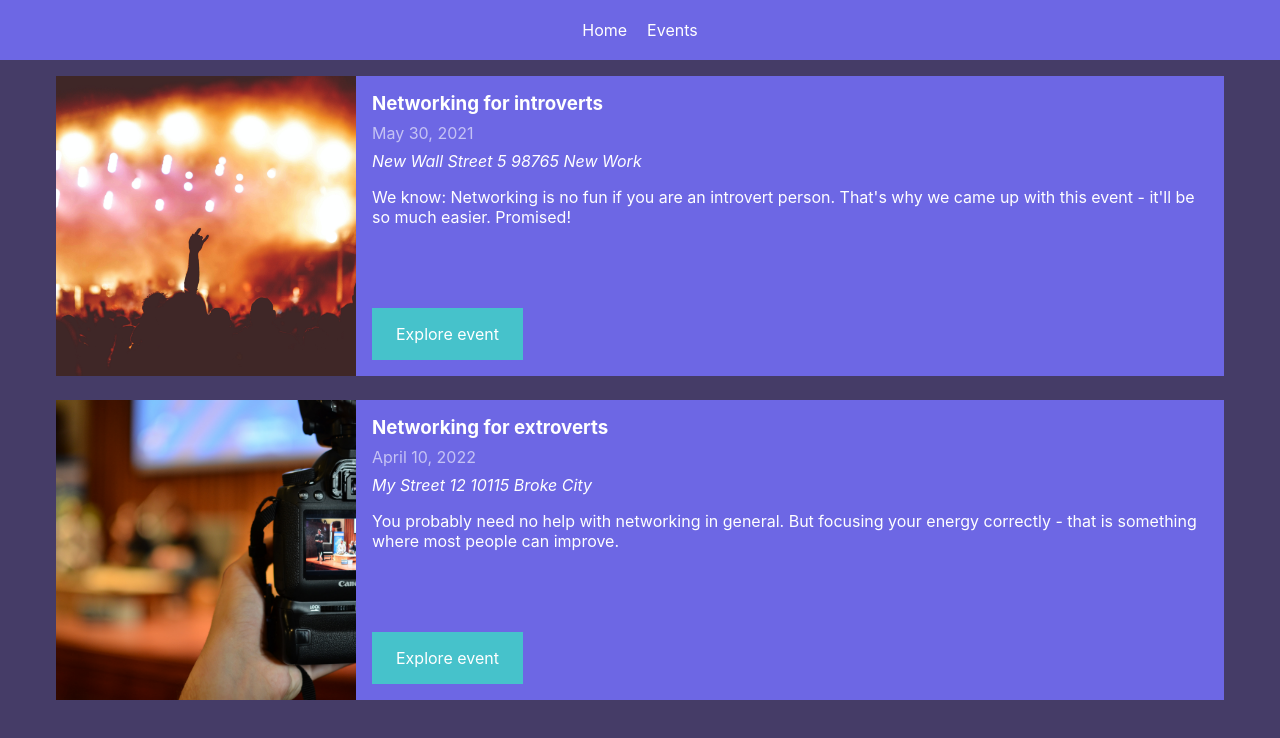
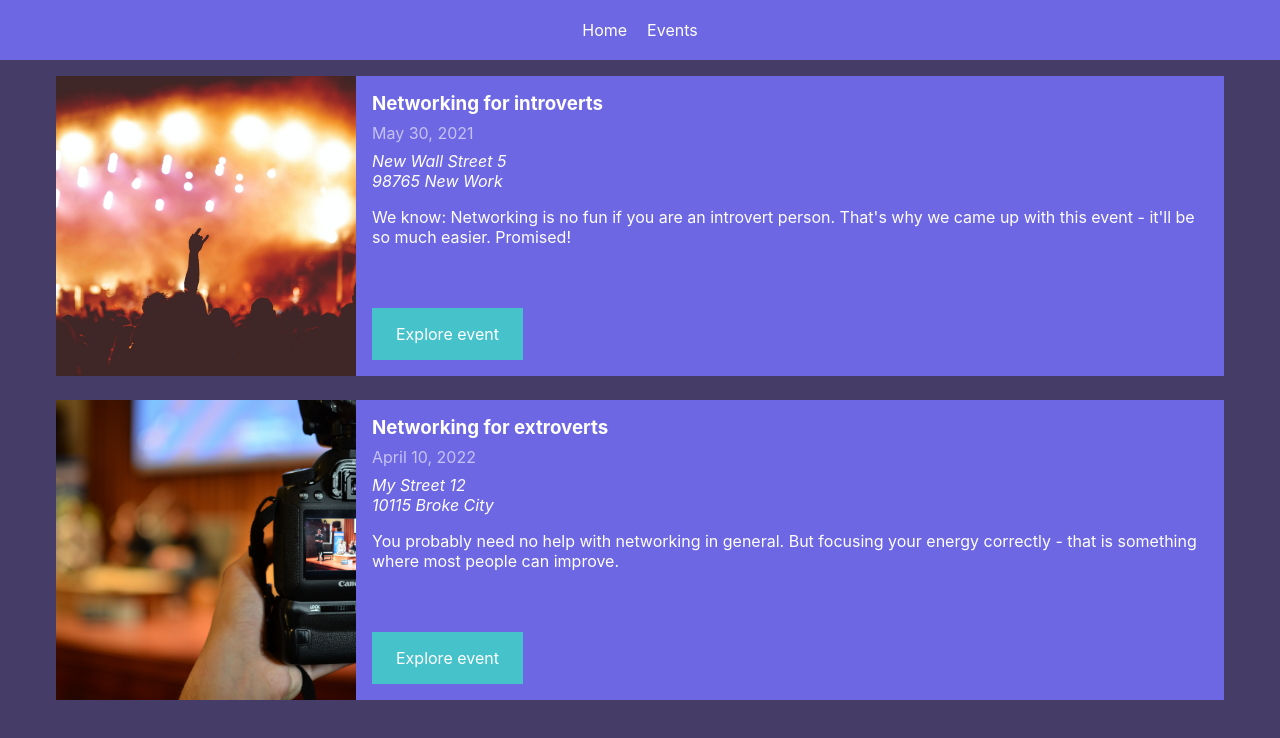
Before and after one commit to LunyovYuriy/next-events, a Next.js app: page / in a window 1280 px wide. Shown: the top 738 px of the page. Built offline with nearby package versions, Linux system fonts and the light colour scheme.

Commit message:
Added white-spaces to the address

```diff
--- a/src/components/EventItem/scss/EventItem.module.scss
+++ b/src/components/EventItem/scss/EventItem.module.scss
@@ -38,6 +38,10 @@
   opacity: 0.6;
 }
 
+.location {
+  white-space: pre-line;
+}
+
 .link {
   display: flex;
   align-items: flex-start;
```
